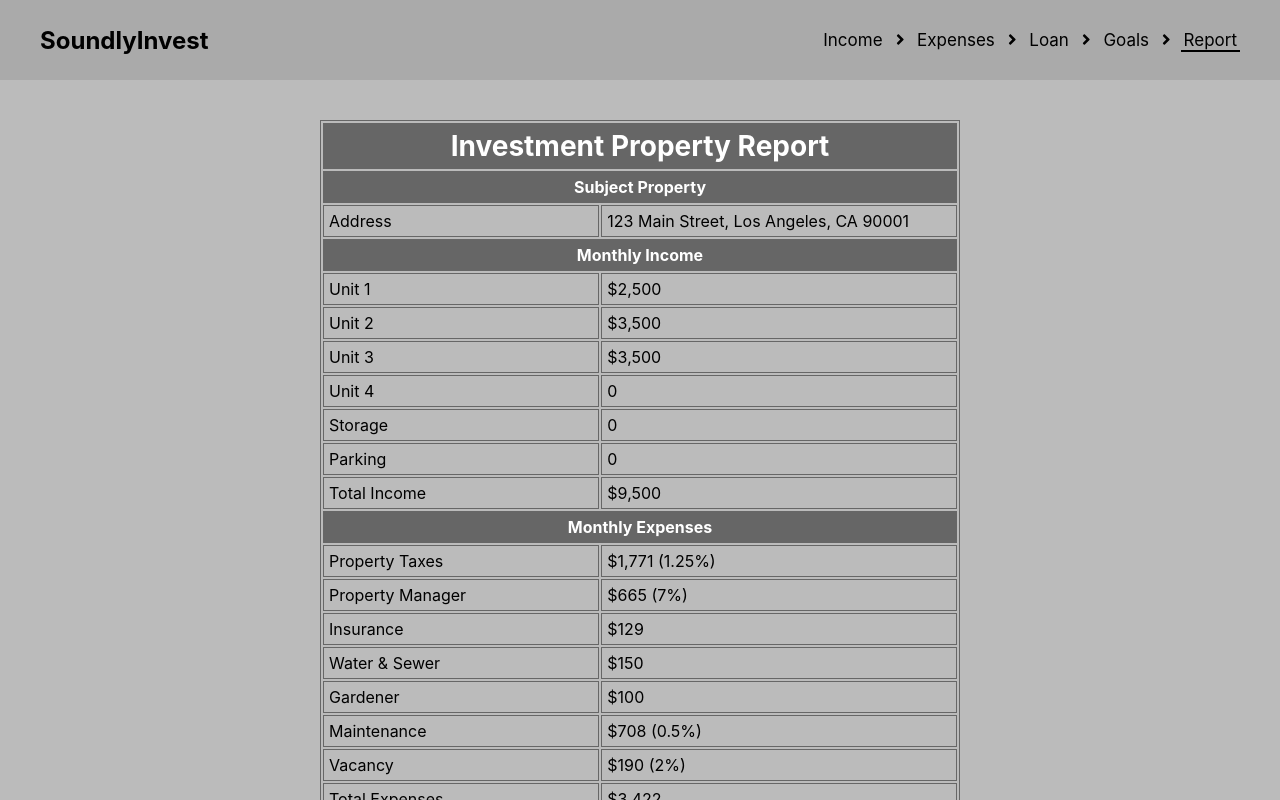
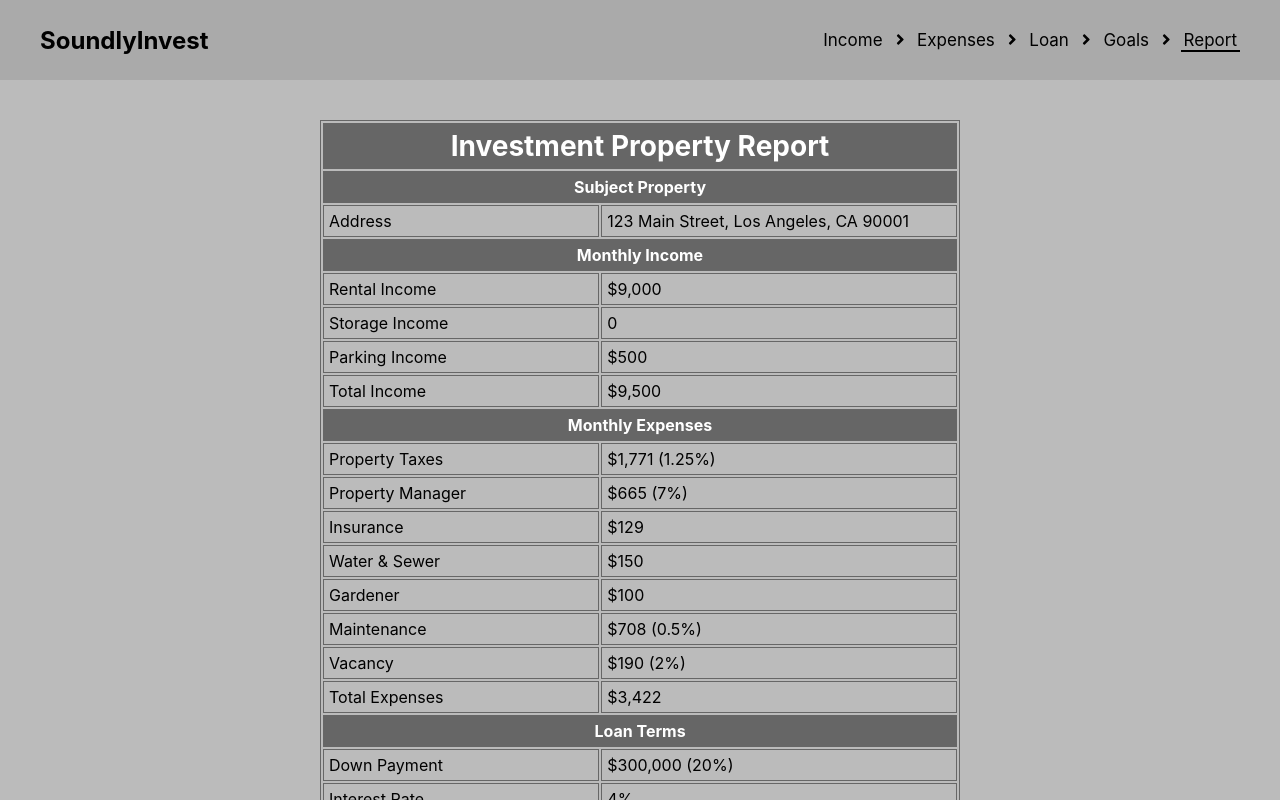
Before and after one commit to gavinmgrant/soundlyinvest-client, a React (Create React App) app: page /report in a window 1280 px wide. Shown: the top 800 px of the page. Built offline with nearby package versions, Linux system fonts and the light colour scheme.

Commit message:
refactor(report): edit to match income page inputs

```diff
--- a/src/components/Expenses/Expenses.js
+++ b/src/components/Expenses/Expenses.js
@@ -14,10 +14,10 @@ class Expenses extends Component {
             <form>
                 <section>
                     <section>
-                        <label for="property-taxes">Property Taxes: </label>
-                        <span data-tip="Enter dollar amount for property taxes per month.">{InfoCircle}</span>
+                        <label for="property-tax-rate">Property Tax Rate (%): </label>
+                        <span data-tip="Enter the whole number. If 1%, enter 1, not 0.01.">{InfoCircle}</span>
                         <ReactTooltip />
-                        <input type="number" name="property-taxes" min="0"/>
+                        <input type="number" name="property-tax-rate" min="0"/>
                     </section>
                     <section>
                         <label for="property-manager">Property Manager: </label>
--- a/src/components/Report/Report.js
+++ b/src/components/Report/Report.js
@@ -30,28 +30,16 @@ class Report extends Component {
                 </thead>
                 <tbody>
                     <tr>
-                        <td>Unit 1</td>
-                        <td>$2,500</td>
+                        <td>Rental Income</td>
+                        <td>$9,000</td>
                     </tr>
                     <tr>
-                        <td>Unit 2</td>
-                        <td>$3,500</td>
-                    </tr>
-                    <tr>
-                        <td>Unit 3</td>
-                        <td>$3,500</td>
-                    </tr>
-                    <tr>
-                        <td>Unit 4</td>
+                        <td>Storage Income</td>
                         <td>0</td>
                     </tr>
                     <tr>
-                        <td>Storage</td>
-                        <td>0</td>
-                    </tr>
-                    <tr>
-                        <td>Parking</td>
-                        <td>0</td>
+                        <td>Parking Income</td>
+                        <td>$500</td>
                     </tr>
                     <tr>
                         <td>Total Income</td>
```
